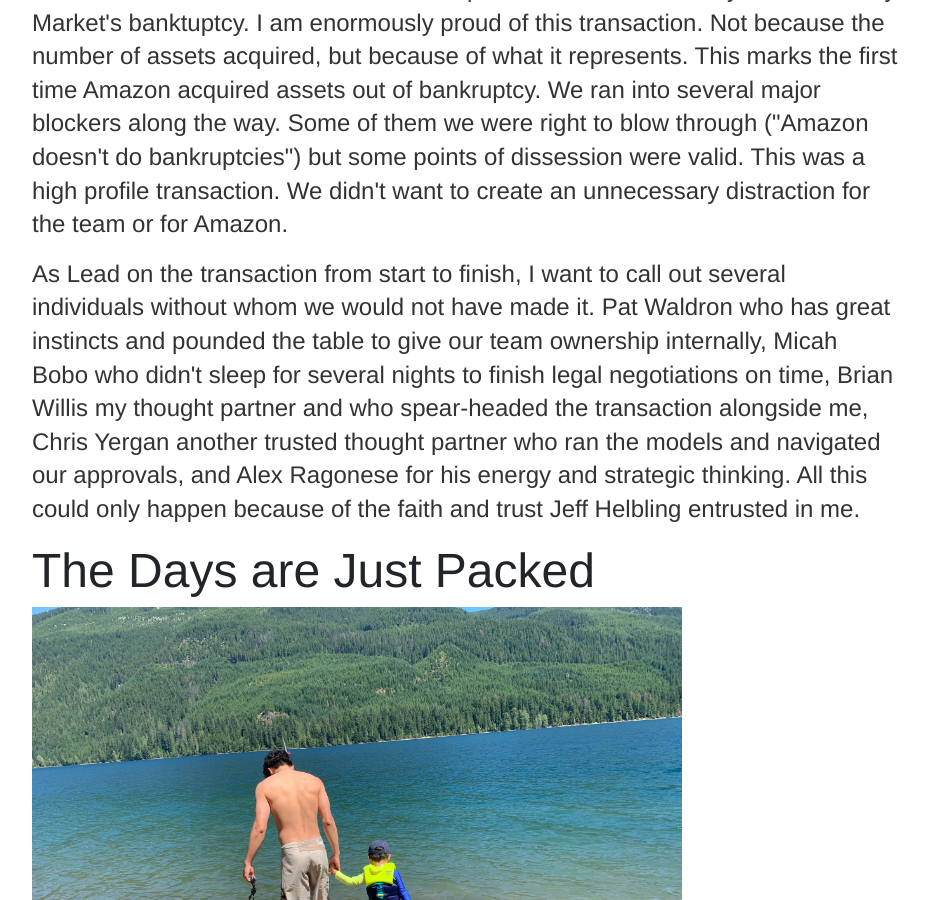
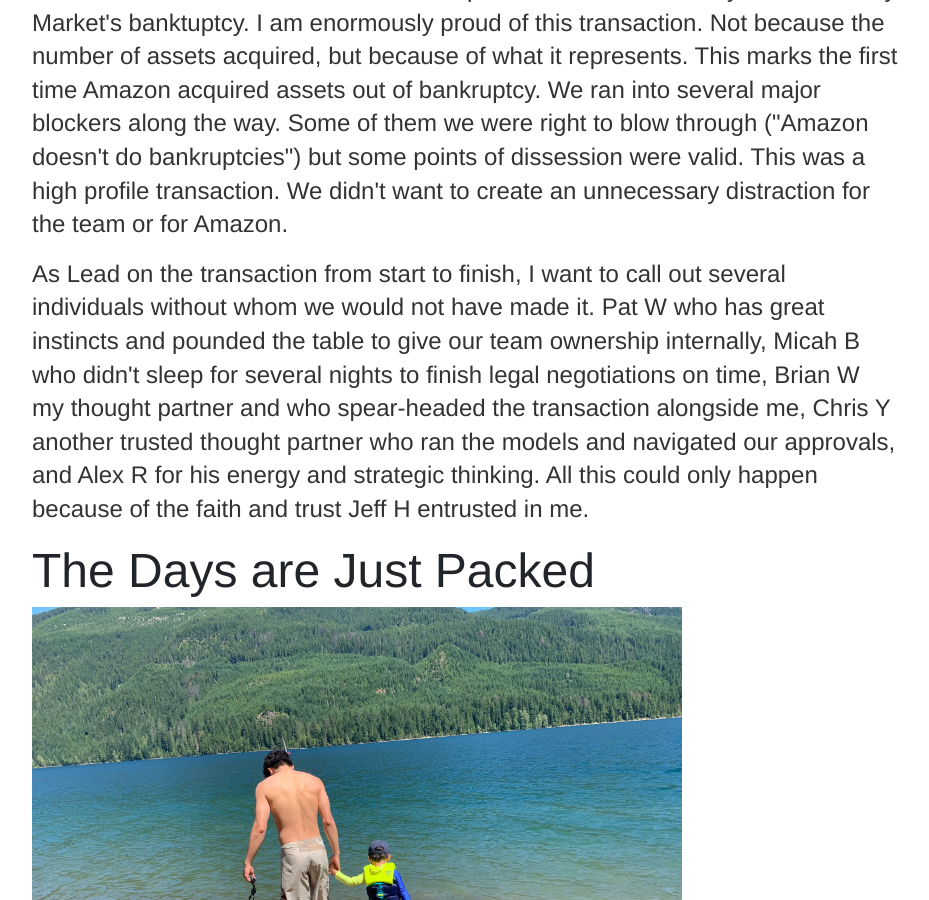
Before and after one commit to hikesandbikes/hikesandbikes.github.io, a Jekyll site: the page built from index.html, in a window 1280 px wide and 900 px high, scrolled down 3693 px. Shown: the whole window, without its empty margins (175-1104 px from the left). Built offline with Jekyll 4.4.1, drawn with Linux system fonts in a browser that asks for light colours.

Commit message:
take out full names

```diff
--- a/index.html
+++ b/index.html
@@ -113,11 +113,11 @@ title: Josh Huang's Blog
 				create an unnecessary distraction for the team or for Amazon.
 				</p>
 			<p> As Lead on the transaction from start to finish, I want to call out several individuals without whom
-				we would not have made it.  Pat Waldron who has great instincts and pounded the table to give our team ownership
-				internally, Micah Bobo who didn't sleep for several nights to finish legal negotiations on time, Brian Willis my thought
-				partner and who spear-headed the transaction alongside me, Chris Yergan another trusted thought partner who ran the
-				models and navigated our approvals, and Alex Ragonese for his energy and strategic thinking.  All this could only
-				happen because of the faith and trust Jeff Helbling entrusted in me.
+				we would not have made it.  Pat W who has great instincts and pounded the table to give our team ownership
+				internally, Micah B who didn't sleep for several nights to finish legal negotiations on time, Brian W my thought
+				partner and who spear-headed the transaction alongside me, Chris Y another trusted thought partner who ran the
+				models and navigated our approvals, and Alex R for his energy and strategic thinking.  All this could only
+				happen because of the faith and trust Jeff H entrusted in me.
 
 			</p>
 
--- a/inspiration_wall/index.html
+++ b/inspiration_wall/index.html
@@ -15,7 +15,7 @@ title: Inspiration Wall
 
 		<div class="col">
 			<p>I climbed the Flatirons in Boulder, CO for the first time in 2013 with a dear buddy, Daniel Curtis.  It was a few days before
-				a major surgery.  It was also my first time rock climbing!  I was very scared.  Our guide had a lot of faith in us.  More likely, our guide
+				a major surgery.  It was also my first time rock climbing!  Our guide had a lot of faith in us.  More likely, our guide
 				had a lot of faith in his skills.  He was top-knotch.  I'll never forget scaling it and looking down
 				from the top.  A gorgeous view.  This picture reminds me of that memory.
 			 </p>
```
